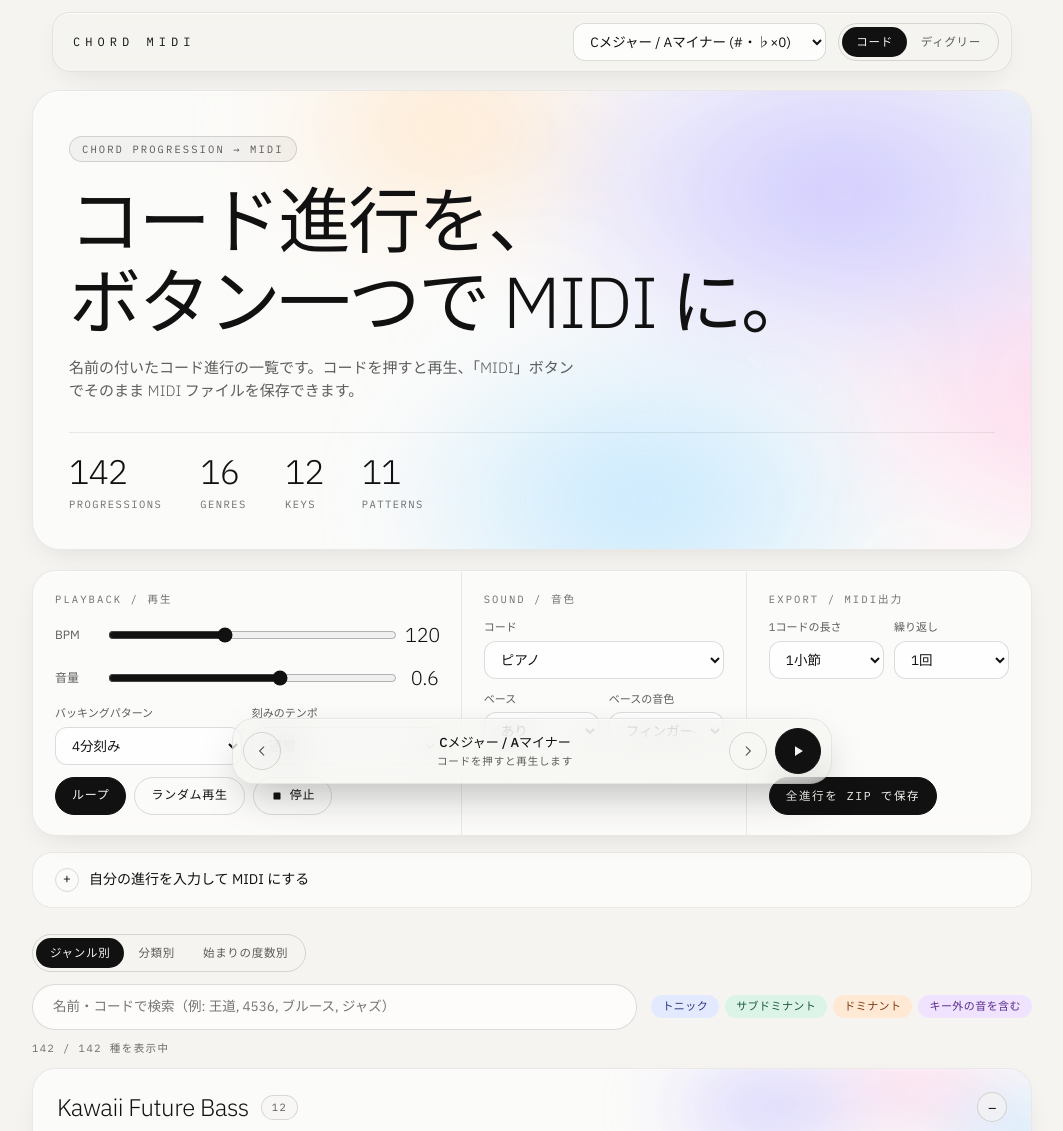
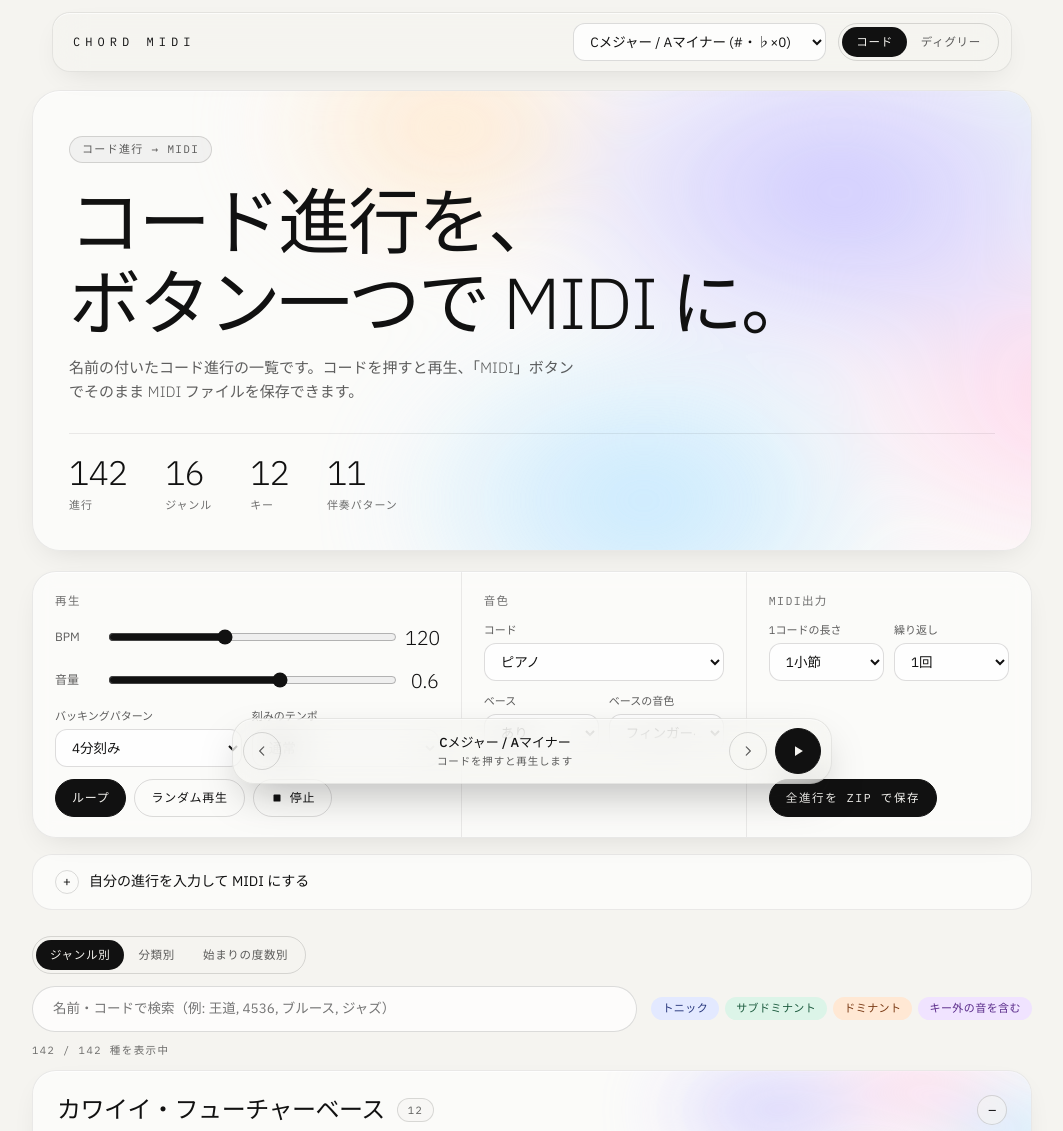
Before and after one commit to humemiyu/Eflune, a plain HTML site: page index.html in a window 1280 px wide. Shown: the top 1131 px of the page, without its empty margins (108-1171 px from the left). Drawn offline with Linux system fonts and the light colour scheme; a web font is replaced by a local one.

Commit message:
Translate English UI labels and genre names to Japanese
Co-Authored-By: Claude Opus 5.5 <noreply@anthropic.com>
Claude-Session: https://claude.ai/code/session_011fBVvEGeFC82Cyydwu4UFg

```diff
--- a/index.html
+++ b/index.html
@@ -64,7 +64,7 @@ button.chev .ico{transition:transform .2s cubic-bezier(.2,.7,.2,1)} button.chev[
 button.saved,button.saved:hover{background:var(--sd-bg);color:var(--sd-ink);border-color:var(--sd-bg);opacity:1}
 button.dl.saved,button.dl.saved:hover{background:var(--sd-bg);color:var(--sd-ink);border-color:var(--sd-bg)}
 button:focus-visible,select:focus-visible,input:focus-visible,summary:focus-visible{outline:2px solid var(--ink);outline-offset:2px}
-.tag{display:inline-block;font-family:var(--mono);font-size:10.5px;letter-spacing:.2em;text-transform:uppercase;color:var(--muted);
+.tag{display:inline-block;font-family:var(--mono);font-size:11px;letter-spacing:.12em;text-transform:uppercase;color:var(--muted);
   border:1px solid var(--line2);border-radius:999px;padding:4px 12px;background:var(--sunk)}
 /* ---- hero ---- */
 .hero{position:relative;overflow:hidden;border-radius:28px;border:1px solid var(--line);margin:18px 0 20px;padding:44px 36px 34px;background:var(--card);box-shadow:var(--shadow)}
@@ -73,13 +73,13 @@ h1{font-weight:300;font-size:clamp(34px,6.4vw,72px);line-height:1.12;letter-spac
 .lead{color:var(--muted);font-size:15px;max-width:34em;margin:0 0 30px;font-weight:300}
 .stats{display:flex;gap:38px;flex-wrap:wrap;border-top:1px solid var(--line);padding-top:20px}
 .stats b{display:block;font-weight:300;font-size:34px;letter-spacing:-.03em;line-height:1.1;font-variant-numeric:tabular-nums}
-.stats span{font-family:var(--mono);font-size:10.5px;letter-spacing:.14em;color:var(--faint);text-transform:uppercase}
+.stats span{font-family:var(--mono);font-size:11px;letter-spacing:.08em;color:var(--faint);text-transform:uppercase}
 /* ---- settings ---- */
 .panel{background:var(--card);border:1px solid var(--line);border-radius:24px;box-shadow:var(--shadow);margin-bottom:16px;
   display:grid;grid-template-columns:1.5fr 1fr 1fr;backdrop-filter:blur(10px)}
 .grp{padding:20px 22px;border-left:1px solid var(--line);display:flex;flex-direction:column;gap:12px;min-width:0}
 .grp:first-child{border-left:0}
-.grp h2{font-family:var(--mono);font-size:10.5px;letter-spacing:.2em;color:var(--faint);margin:0;font-weight:400;text-transform:uppercase}
+.grp h2{font-family:var(--mono);font-size:11.5px;letter-spacing:.12em;color:var(--faint);margin:0;font-weight:400;text-transform:uppercase}
 .sl{display:grid;grid-template-columns:3.4em 1fr 2.8em;gap:10px;align-items:center;font-size:12px;color:var(--muted)}
 .sl output{color:var(--ink);font-weight:300;font-size:20px;letter-spacing:-.02em;text-align:right;font-variant-numeric:tabular-nums}
 input[type=range]{width:100%;accent-color:var(--ink);min-width:0;height:22px}
@@ -199,20 +199,20 @@ footer{color:var(--faint);font-size:11.5px;margin-top:14px;font-weight:300}
 <div class="wrap">
   <section class="hero">
     <div class="aurora" aria-hidden="true"></div>
-    <span class="tag">Chord progression → MIDI</span>
+    <span class="tag">コード進行 → MIDI</span>
     <h1>コード進行を、<br>ボタン一つで MIDI に。</h1>
     <p class="lead">名前の付いたコード進行の一覧です。コードを押すと再生、「MIDI」ボタンでそのまま MIDI ファイルを保存できます。</p>
     <div class="stats">
-      <div><b id="statN">75</b><span>progressions</span></div>
-      <div><b id="statG">16</b><span>genres</span></div>
-      <div><b>12</b><span>keys</span></div>
-      <div><b id="statP">11</b><span>patterns</span></div>
+      <div><b id="statN">75</b><span>進行</span></div>
+      <div><b id="statG">16</b><span>ジャンル</span></div>
+      <div><b>12</b><span>キー</span></div>
+      <div><b id="statP">11</b><span>伴奏パターン</span></div>
     </div>
   </section>
 
   <section class="panel" aria-label="設定">
     <div class="grp">
-      <h2>Playback / 再生</h2>
+      <h2>再生</h2>
       <div class="sl"><span>BPM</span><input id="bpm" type="range" min="40" max="240" value="120" aria-label="BPM"><output id="bpmv">120</output></div>
       <div class="sl"><span>音量</span><input id="vol" type="range" min="0" max="1" step="0.05" value="0.6" aria-label="音量"><output id="volv">0.6</output></div>
       <div class="two">
@@ -230,7 +230,7 @@ footer{color:var(--faint);font-size:11.5px;margin-top:14px;font-weight:300}
       </div>
     </div>
     <div class="grp">
-      <h2>Sound / 音色</h2>
+      <h2>音色</h2>
       <label class="f">コード<select id="inst"></select></label>
       <div class="two">
         <label class="f">ベース<select id="bass"><option value="1">あり</option><option value="0">なし</option></select></label>
@@ -238,7 +238,7 @@ footer{color:var(--faint);font-size:11.5px;margin-top:14px;font-weight:300}
       </div>
     </div>
     <div class="grp">
-      <h2>Export / MIDI出力</h2>
+      <h2>MIDI出力</h2>
       <div class="two">
         <label class="f">1コードの長さ<select id="barsper"><option value="1">1小節</option><option value="2">2小節</option><option value="0.5">半小節</option></select></label>
         <label class="f">繰り返し<select id="repeat"><option value="1">1回</option><option value="2">2回</option><option value="4">4回</option></select></label>
@@ -273,7 +273,7 @@ footer{color:var(--faint);font-size:11.5px;margin-top:14px;font-weight:300}
   <p class="count" id="count" role="status" aria-live="polite" aria-atomic="true"></p>
   <div id="list"></div>
   <section class="notice" id="notice" aria-labelledby="noticeTitle">
-    <span class="tag">Notice</span>
+    <span class="tag">お知らせ</span>
     <h2 id="noticeTitle">ご利用にあたって</h2>
     <div class="cols">
       <section>
@@ -714,14 +714,14 @@ const PROGS = [
 ];
 // ジャンルごとの「よく使われる進行」。名前は PROGS の n と一致させる（1つの進行が複数ジャンルに入ってよい）
 const GENRES = [
- ["Kawaii Future Bass", ["王道進行（9thテンション）","王道進行＋パッシングディミニッシュ","王道進行→セカンダリードミナント解決","丸サ進行（テンション）","4321進行（テンション）","2345進行（テンション）","4565進行","サブドミナントマイナー経由の下降","王道進行","丸サ進行","456進行","上昇クリシェ"]],
- ["Future Bass / Melodic Dubstep", ["6415進行（テンション）","4156進行（テンション）","4563進行","4565進行","6415進行","4156進行","456進行"]],
+ ["カワイイ・フューチャーベース", ["王道進行（9thテンション）","王道進行＋パッシングディミニッシュ","王道進行→セカンダリードミナント解決","丸サ進行（テンション）","4321進行（テンション）","2345進行（テンション）","4565進行","サブドミナントマイナー経由の下降","王道進行","丸サ進行","456進行","上昇クリシェ"]],
+ ["フューチャーベース / メロディック・ダブステップ", ["6415進行（テンション）","4156進行（テンション）","4563進行","4565進行","6415進行","4156進行","456進行"]],
  ["EDM / ハウス / トランス", ["6415進行","1564進行","小室進行","456進行","4565進行","ディープハウス進行","エオリアン進行","見張り塔進行","ドリアン・ヴァンプ"]],
- ["Lo-fi Hip Hop / チル", ["ジャジー251（13th）","6251進行（テンション）","丸サ変形（II9終わり）","i9–VI△9 ヴァンプ","ii7–V7 ヴァンプ","4321進行（テンション）","丸サ進行","ツーファイブワン","循環進行"]],
+ ["Lo-fi ヒップホップ / チル", ["ジャジー251（13th）","6251進行（テンション）","丸サ変形（II9終わり）","i9–VI△9 ヴァンプ","ii7–V7 ヴァンプ","4321進行（テンション）","丸サ進行","ツーファイブワン","循環進行"]],
  ["シティポップ", ["4325進行","I△7–♭VII△7 ヴァンプ","丸サ進行","丸サ進行（シンプル版）","2536進行","王道進行→ツーファイブワン","逆循環進行","サブドミナントマイナー進行"]],
  ["アニソン / ボカロ", ["王道進行","王道進行（III7版）","王道進行＋パッシングディミニッシュ","王道進行（解決版）","小室進行","小室進行（sus4解決）","カノン進行","456進行","丸サ進行","マリオ終止"]],
  ["R&B / ネオソウル", ["ネオソウル循環","IV△9–IIIm7–VIm9進行","丸サ進行（テンション）","ジャジー251（13th）","4321進行（テンション）","バックドア進行","i9–VI△9 ヴァンプ"]],
- ["Trap / Hip Hop", ["i–VI ヴァンプ","i–iv ヴァンプ","フリジアン・ヴァンプ","i9–VI△9 ヴァンプ","アンダルシア進行","i–iv–VI–V進行","マイナーのスリーコード"]],
+ ["トラップ / ヒップホップ", ["i–VI ヴァンプ","i–iv ヴァンプ","フリジアン・ヴァンプ","i9–VI△9 ヴァンプ","アンダルシア進行","i–iv–VI–V進行","マイナーのスリーコード"]],
  ["ファンク / ディスコ", ["ファンク・ヴァンプ（I7#9–IV9）","ドリアン・ヴァンプ","Get Lucky進行","ミクソリディアン・ヴァンプ","ii7–V7 ヴァンプ"]],
  ["ロック / パンク", ["1564進行","1545進行","スリーコード","La Bamba進行","ミクソリディアン進行","I–♭III–IV進行","見張り塔進行","6415進行"]],
  ["メタル", ["エオリアン進行","フリジアン・ヴァンプ","アンダルシア進行","見張り塔進行","ナチュラルマイナーのスリーコード","i–III–VII–VI進行"]],
```
